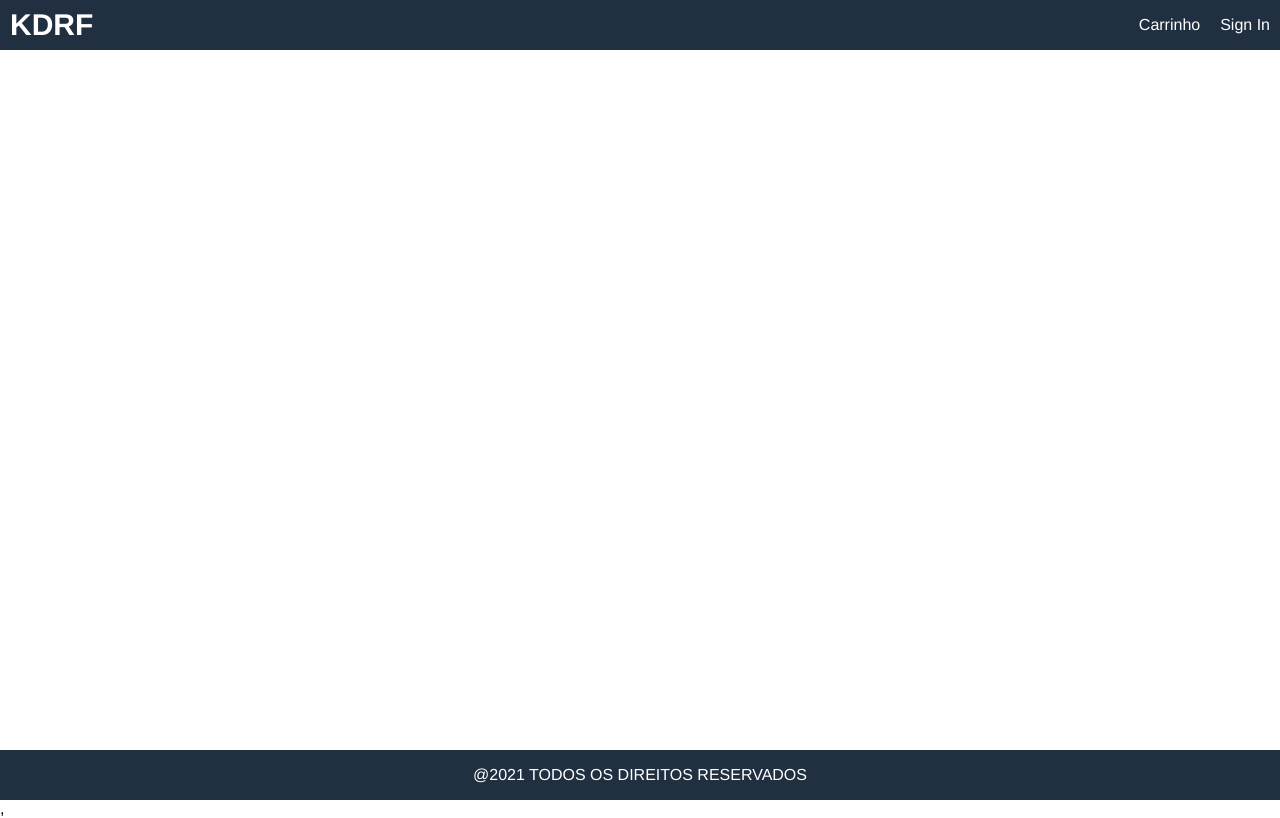
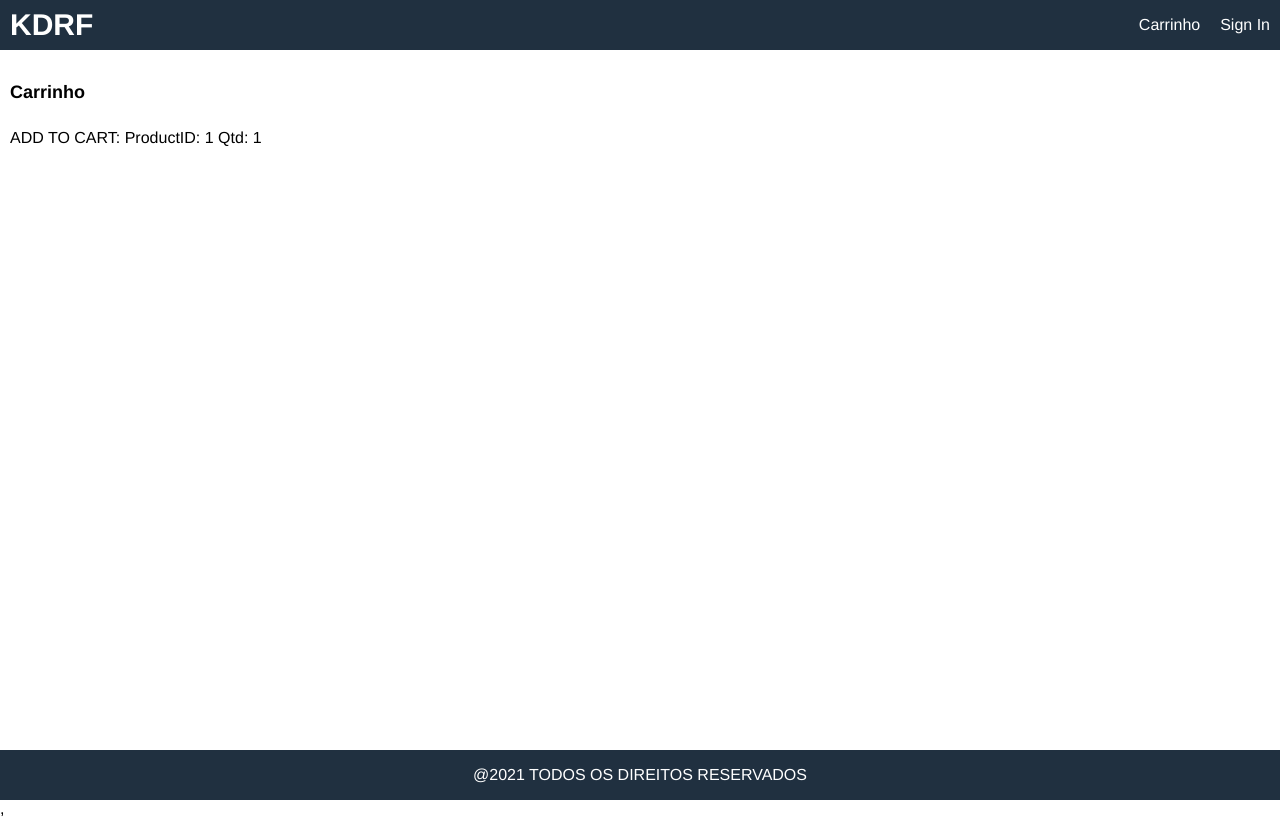
Before and after one commit to kleytb/projetoReactJS, a React (Create React App) app in the folder frontend/: page /cart/1 in a window 1280 px wide. Built offline with nearby package versions, Linux system fonts and the light colour scheme.

Commit message:
Carrinho Básico Adicionado

```diff
--- a/frontend/src/App.js
+++ b/frontend/src/App.js
@@ -2,6 +2,7 @@ import React from 'react';
 import {BrowserRouter, Route} from 'react-router-dom'
 import HomeScreen from '../src/pages/Home'
 import ProductScreen from '../src/pages/Product';
+import CartScreen from '../src/pages/Cart';
 
 function App() {
   return (
@@ -18,6 +19,7 @@ function App() {
 
             </header>
             <main>
+              <Route path='/cart/:id?' component={CartScreen}></Route>
               <Route path='/product/:id' component={ProductScreen}></Route>
               <Route path='/' exact component={HomeScreen}></Route>
 
--- a/frontend/src/index.css
+++ b/frontend/src/index.css
@@ -73,7 +73,7 @@ ul{
 li{
   margin-top: 1rem;
 }
-
+input, select, textarea,
 button{
   padding: 1rem;
   border: 0.5rem;
@@ -82,10 +82,16 @@ button{
   font-family: Helvetica, Arial, sans-serif;
   -webkit-font-smoothing: antialiased;
   -moz-osx-font-smoothing: grayscale;
+
+}
+
+button{
   background-color: lightgray;
   cursor: pointer;
+
 }
 
+input:hover, select:hover, textarea:hover,
 button:hover{
   border:0.1rem #404040 solid;
 }
--- /dev/null
+++ b/frontend/src/pages/Cart/index.jsx
@@ -0,0 +1,12 @@
+import React from 'react';
+
+export default function CartScreen(props){
+    const productId = props.match.params.id;
+    const qtd = props.location.search? Number(props.location.search.split('=')[1]): 1;
+    return(
+        <div>
+            <h1>Carrinho</h1>
+            <p>ADD TO CART: ProductID: {productId} Qtd: {qtd}</p>
+        </div>
+    )
+}
--- a/frontend/src/pages/Product/index.jsx
+++ b/frontend/src/pages/Product/index.jsx
@@ -1,4 +1,4 @@
-import React, { useEffect } from "react";
+import React, { useEffect, useState } from "react";
 import { useDispatch, useSelector } from 'react-redux';
 import { Link } from "react-router-dom";
 import { detailsProducts } from "../../actions/productActions";
@@ -11,12 +11,16 @@ import Rating from "../../components/Rating";
 export default function ProductScreen(props){
     const dispatch = useDispatch();
     const productId = props.match.params.id;
+    const [qtd, setQtd] = useState(1);
     const productDetails = useSelector(state => state.productDetails);
     const { loading, error, product } = productDetails;
 
     useEffect(() =>{
         dispatch(detailsProducts(productId ));
     }, [dispatch, productId] );
+    const addToCartHandler = () =>{
+        props.history.push(`/cart/${productId}?qtd=${qtd}`);
+    }
 
     return(
         <div>
@@ -64,9 +68,31 @@ export default function ProductScreen(props){
                                     </div>
                                 </div>
                             </li>
-                            <li>
-                                <button className='primary block'>Adicionar ao carrinho</button>
-                            </li>
+                            {
+                                product.countInStock > 0 && (
+                                    <>
+                                    <li>
+                                        <div className='row'>
+                                            <div>Qtd</div>
+                                            <div>
+                                                <select value={qtd} onChange={e => setQtd(e.target.value)}>
+                                                    {
+                                                        [...Array(product.countInStock).keys()].map( x => (
+                                                            <option key={x+1} value={x+1}>{x+1}</option>
+                                                        ))
+                                                    }
+                                                </select>
+                                            </div>
+                                        </div>
+                                    </li>
+                                    <li>
+                                        <button onClick={addToCartHandler} className='primary block'>Adicionar ao carrinho</button>
+                                    </li>
+                                    </>
+
+                                )
+                            }
+
                         </ul>
                     </div>
 
```
